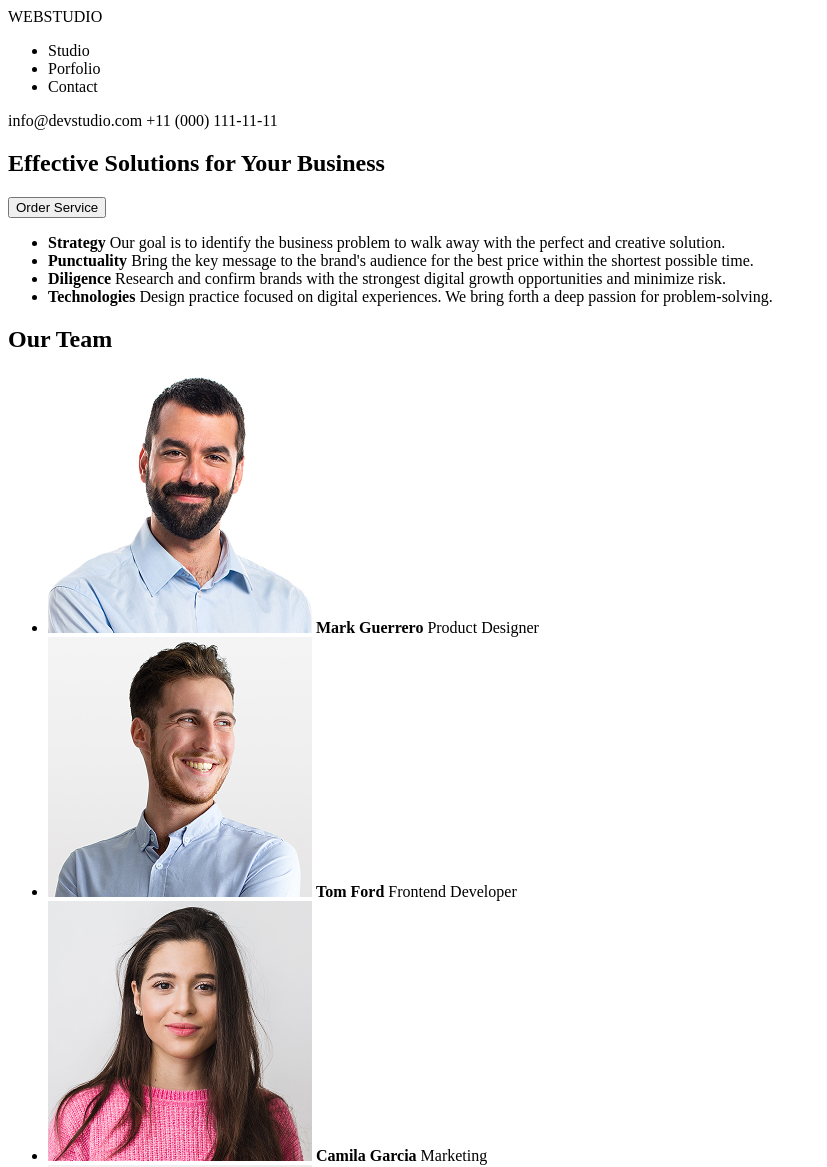
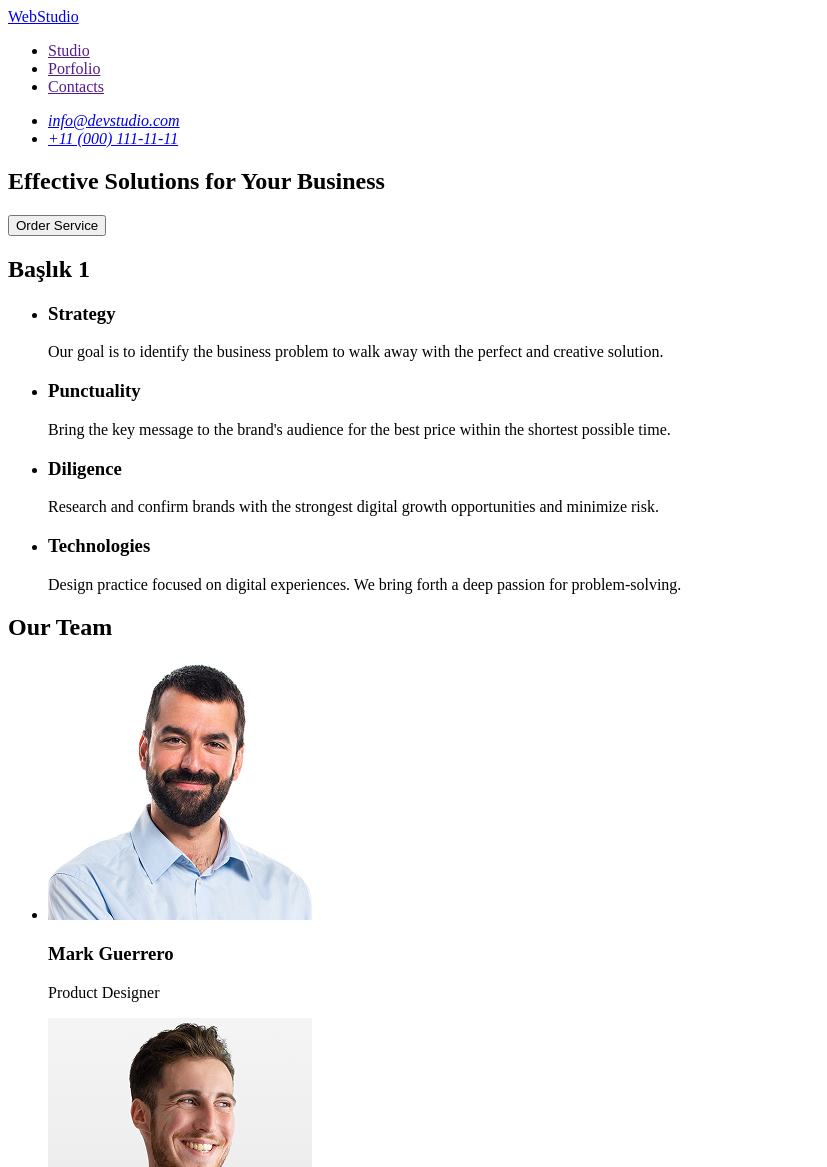
Before and after one commit to umutkorkmaz-goit/goit-markup-hw-01, a plain HTML site: page index.html in a window 1280 px wide. Shown: the top 1167 px of the page, without its empty margins (0-827 px from the left). Drawn offline with Linux system fonts and the light colour scheme.

Commit message:
feat: homework 1 trial 3

```diff
--- a/index.html
+++ b/index.html
@@ -5,16 +5,20 @@
   </head>
   <body>
     <header>
-      <span>WEBSTUDIO</span>
       <nav>
+        <a href=”./index.html”>WebStudio</a>
         <ul>
-          <li>Studio</li>
-          <li>Porfolio</li>
-          <li>Contact</li>
+          <li><a href="">Studio</a></li>
+          <li><a href="">Porfolio</a></li>
+          <li><a href="">Contacts</a></li>
         </ul>
       </nav>
-      <span>info@devstudio.com</span>
-      <span>+11 (000) 111-11-11</span>
+      <address>
+        <ul>
+          <li><a href=”mailto:info@devstudio.com”>info@devstudio.com</a></li>
+          <li><a href="tel:+110001111111">+11 (000) 111-11-11</a></li>
+        </ul>
+      </address>
     </header>
     <main>
       <section>
@@ -22,34 +26,35 @@
         <button type="button">Order Service</button>
       </section>
       <section>
+        <h2>Başlık 1</h2>
         <ul>
           <li>
-            <b>Strategy</b>
-            <span
+            <h3>Strategy</h3>
+            <p
               >Our goal is to identify the business problem to walk away with
               the perfect and creative solution.
-            </span>
+            </p>
           </li>
           <li>
-            <b>Punctuality</b>
-            <span
+            <h3>Punctuality</h3>
+            <p
               >Bring the key message to the brand's audience for the best price
-              within the shortest possible time.</span
+              within the shortest possible time.</p
             >
           </li>
           <li>
-            <b>Diligence</b>
-            <span
+            <h3>Diligence</h3>
+            <p
               >Research and confirm brands with the strongest digital growth
-              opportunities and minimize risk.</span
+              opportunities and minimize risk.</p
             >
           </li>
           <li>
-            <b>Technologies</b>
-            <span
+            <h3>Technologies</h3>
+            <p
               >Design practice focused on digital experiences. We bring forth a
-              deep passion for problem-solving.</span
-            >
+              deep passion for problem-solving.
+            </p>
           </li>
         </ul>
       </section>
@@ -60,42 +65,39 @@
             <img
               src="./images/1.jpg"
               width="264"
-              height="260"
               alt="Mark Guerrero"
             />
-            <b>Mark Guerrero</b>
-            <span>Product Designer</span>
+            <h3>Mark Guerrero</h3>
+            <p>Product Designer</p>
           </li>
           <li>
-            <img src="./images/2.jpg" width="264" height="260" alt="Tom Ford" />
-            <b>Tom Ford</b>
-            <span>Frontend Developer</span>
+            <img src="./images/2.jpg" width="264" alt="Tom Ford" />
+            <h3>Tom Ford</h3>
+            <p>Frontend Developer</p>
           </li>
           <li>
             <img
               src="./images/3.jpg"
               width="264"
-              height="260"
               alt="Camila Garcia"
             />
-            <b>Camila Garcia</b>
-            <span>Marketing</span>
+            <h3>Camila Garcia</h3>
+            <p>Marketing</p>
           </li>
           <li>
             <img
               src="./images/4.jpg"
               width="264"
-              height="260"
               alt="Daniel Wilson"
             />
-            <b>Daniel Wilson</b>
-            <span>UI Designer</span>
+            <h3>Daniel Wilson</h3>
+            <p>UI Designer</p>
           </li>
         </ul>
       </section>
     </main>
     <footer>
-      <span>WEBSTUDIO</span>
+      <a href="./index.html">WebStudio</a>
       <p>
         Increase the flow of customers and sales for your business with digital
         marketing & growth solutions.
```
